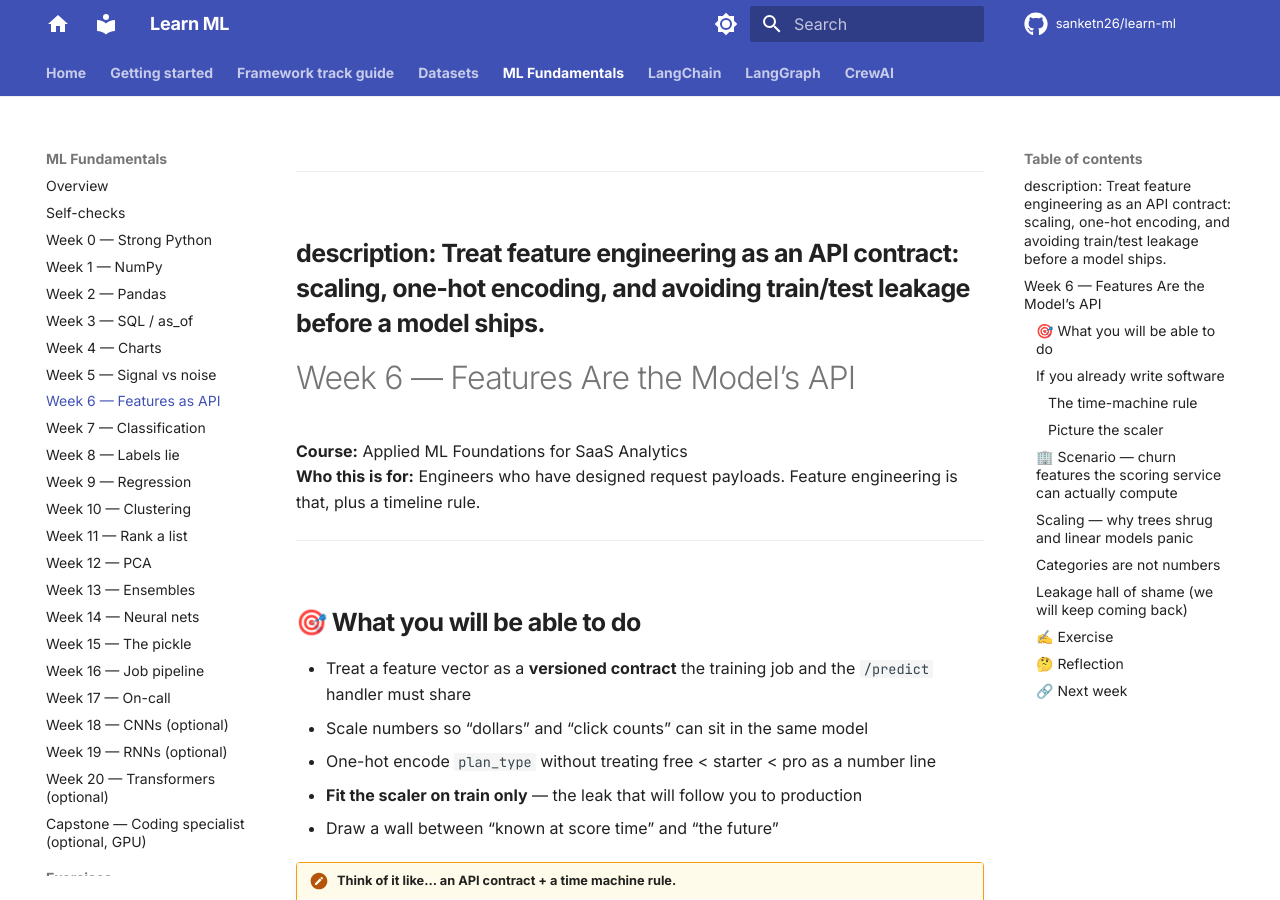
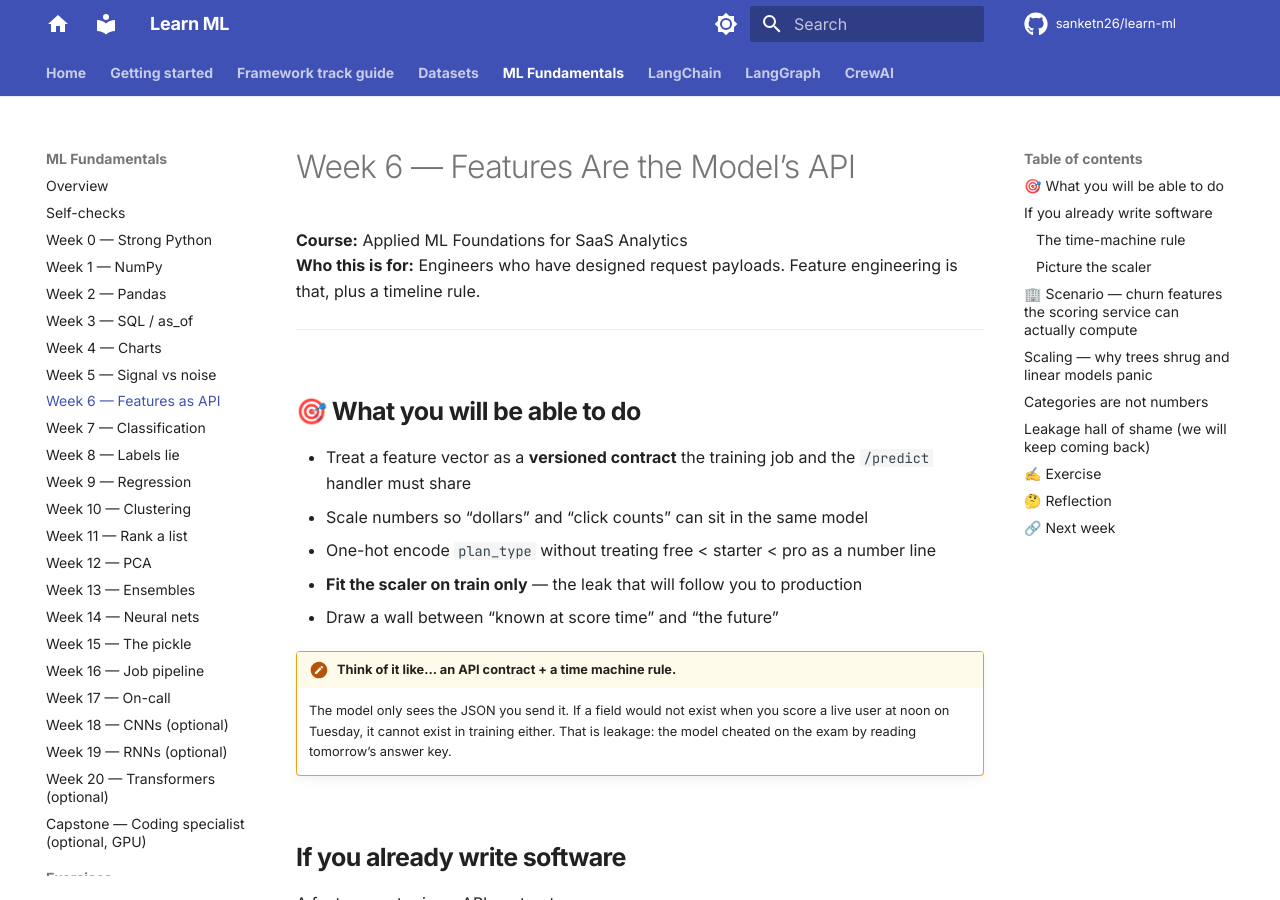
Before and after one commit to sanketn26/learn-ml, an MkDocs documentation site: the page built from docs/ml/week-06.md, in a window 1280 px wide and 900 px high. Built offline with MkDocs 1.6.1 and Material for MkDocs 9.7.7, drawn with Linux system fonts in a browser that asks for light colours; comment, search, counter and statistics services are not loaded.

Commit message:
Fix meta description frontmatter broken by unquoted colon
An unquoted YAML plain scalar cannot contain ": " — mkdocs silently
fails to parse frontmatter that hits this, leaving the whole
--- description: ... --- block as literal page content. Quote the
2 descriptions that had a mid-sentence colon.

Co-Authored-By: Claude Sonnet 5 <noreply@anthropic.com>

```diff
--- a/docs/ml/week-06.md
+++ b/docs/ml/week-06.md
@@ -1,5 +1,5 @@
 ---
-description: Treat feature engineering as an API contract: scaling, one-hot encoding, and avoiding train/test leakage before a model ships.
+description: "Treat feature engineering as an API contract: scaling, one-hot encoding, and avoiding train/test leakage before a model ships."
 ---
 
 # Week 6 — Features Are the Model’s API
```
Also changed, not shown: docs/ml/week-00.md (+1 -1 lines).
